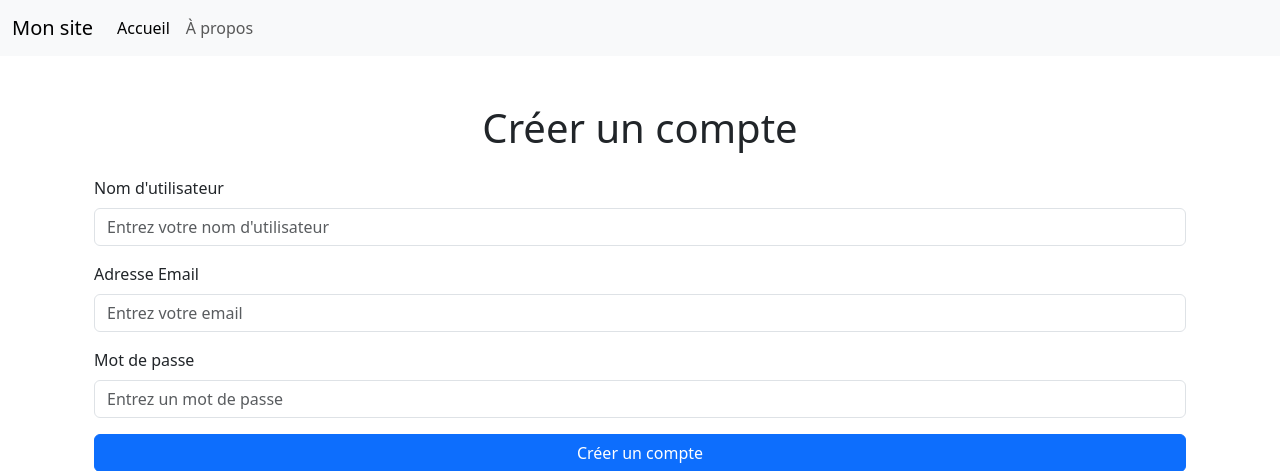
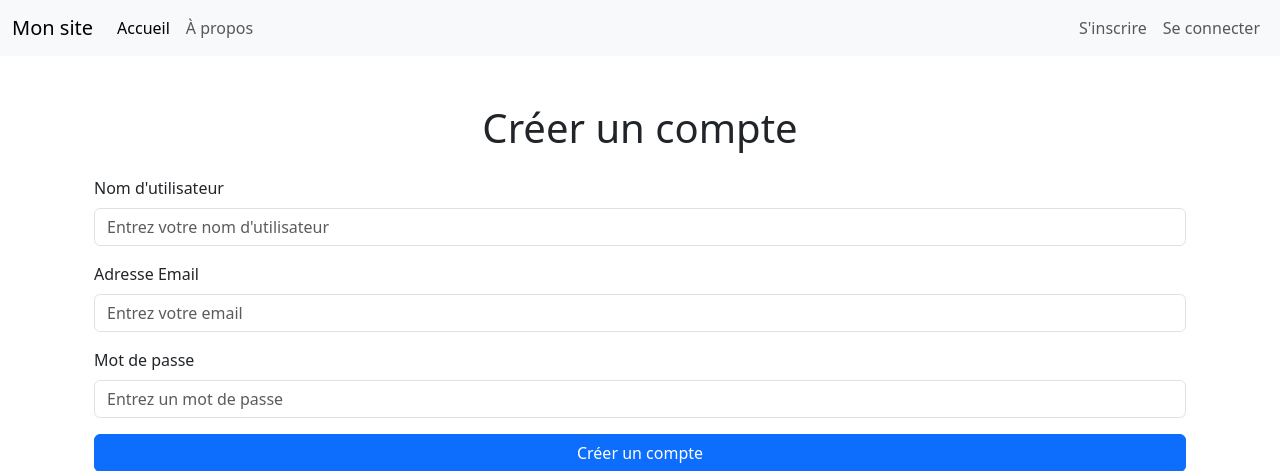
Before and after one commit to HuguesDelamare/DofusForge, a Flask app: page /auth/register in a window 1280 px wide. Shown: the top 471 px of the page. Run offline with Flask 3, Linux system fonts and the light colour scheme.

Commit message:
making modifications for navbar

```diff
--- a/app/templates/base.html
+++ b/app/templates/base.html
@@ -20,7 +20,7 @@
                 <span class="navbar-toggler-icon"></span>
             </button>
             <div class="collapse navbar-collapse" id="navbarNav">
-                <ul class="navbar-nav">
+                <ul class="navbar-nav me-auto">
                     <li class="nav-item">
                         <a class="nav-link active" aria-current="page" href="/">Accueil</a>
                     </li>
@@ -28,9 +28,25 @@
                         <a class="nav-link" href="/about">À propos</a>
                     </li>
                 </ul>
+                <!-- Boutons d'inscription et de connexion -->
+                <ul class="navbar-nav ms-auto">
+                    {% if current_user.is_authenticated %}
+                        <li class="nav-item">
+                            <a class="nav-link" href="/auth/logout">Se déconnecter</a>
+                        </li>
+                    {% else %}
+                        <li class="nav-item">
+                            <a class="nav-link" href="/auth/register">S'inscrire</a>
+                        </li>
+                        <li class="nav-item">
+                            <a class="nav-link" href="/auth/login">Se connecter</a>
+                        </li>
+                    {% endif %}
+                </ul>
             </div>
         </div>
     </nav>
+
 
     <!-- Contenu principal -->
     <div class="container">
```
